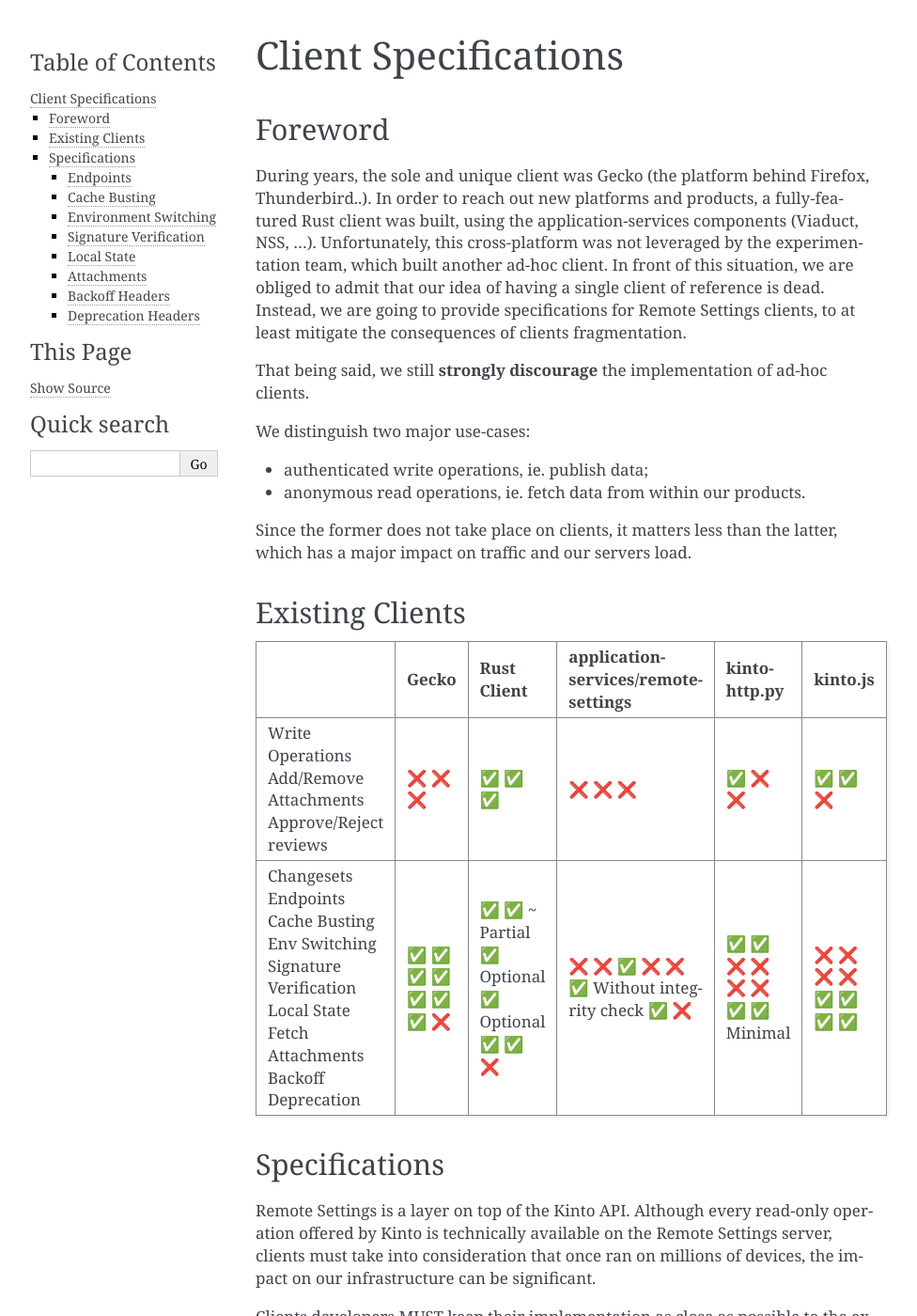
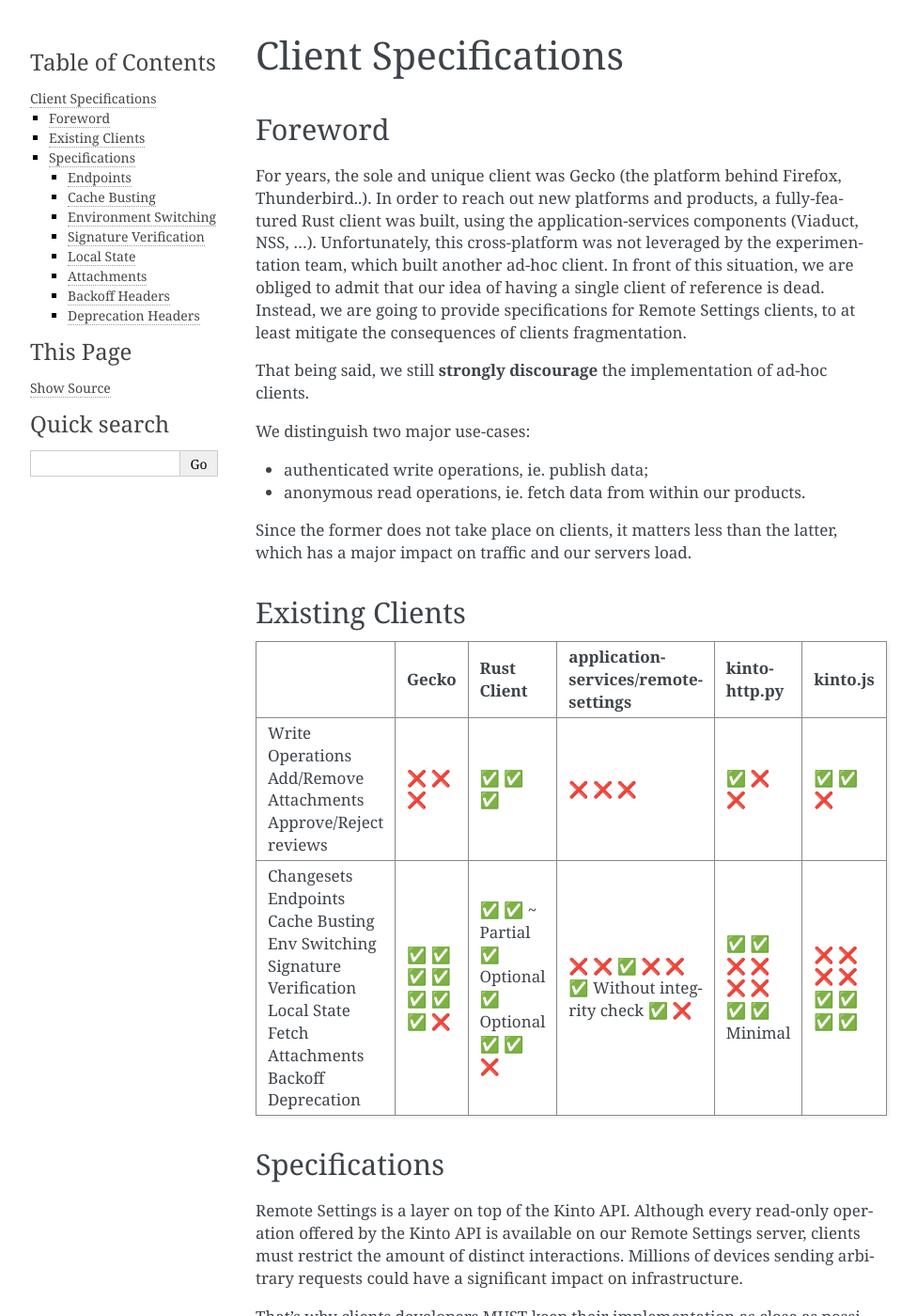
Before and after one commit to mozilla/remote-settings, a Sphinx documentation site: the page built from docs/client-specifications.rst, in a window 1280 px wide and 1400 px high. Shown: the whole window at 94% size, without its empty margins (148-1124 px from the left). Built offline with Sphinx 7.4.7, drawn with Linux system fonts in a browser that asks for light colours; some of the changed text lies outside the part shown.

Commit message:
@alexcottner review

```diff
--- a/docs/client-specifications.rst
+++ b/docs/client-specifications.rst
@@ -6,7 +6,7 @@
 Foreword
 --------
 
-During years, the sole and unique client was Gecko (the platform behind Firefox, Thunderbird..). In order to reach out new platforms and products, a fully-featured Rust client was built, using the application-services components (Viaduct, NSS, ...).
+For years, the sole and unique client was Gecko (the platform behind Firefox, Thunderbird..). In order to reach out new platforms and products, a fully-featured Rust client was built, using the application-services components (Viaduct, NSS, ...).
 Unfortunately, this cross-platform was not leveraged by the experimentation team, which built another ad-hoc client. In front of this situation, we are obliged to admit that our idea of having a single client of reference is dead. Instead, we are going to provide specifications for Remote Settings clients, to at least mitigate the consequences of clients fragmentation.
 
 That being said, we still **strongly discourage** the implementation of ad-hoc clients.
@@ -42,9 +42,9 @@
 Specifications
 --------------
 
-Remote Settings is a layer on top of the Kinto API. Although every read-only operation offered by Kinto is technically available on the Remote Settings server, clients must take into consideration that once ran on millions of devices, the impact on our infrastructure can be significant.
+Remote Settings is a layer on top of the Kinto API. Although every read-only operation offered by the Kinto API is available on our Remote Settings server, clients must restrict the amount of distinct interactions. Millions of devices sending arbitrary requests could have a significant impact on infrastructure.
 
-Clients developers MUST keep their implementation as close as possible to the existing ones, or at least get in touch with us if there is a solid reason to derive from it.
+That's why clients developers MUST keep their implementation as close as possible to the existing ones, or at least get in touch with us if there is a solid reason to derive from it.
 
 Endpoints
 '''''''''
@@ -53,7 +53,7 @@
 
 Clients SHOULD leverage Gzip transport using the ``Accept-Encoding: gzip`` request header.
 
-The following two endpoints MUST be used to retrieve data. Clients SHOULD not use other endpoints.
+The following two endpoints MUST be used to retrieve data. Clients SHOULD NOT use other endpoints.
 
 **Fetch collection**:
 
```
Also changed, not shown: other parts of docs/client-specifications.rst (+3 -3 lines).
